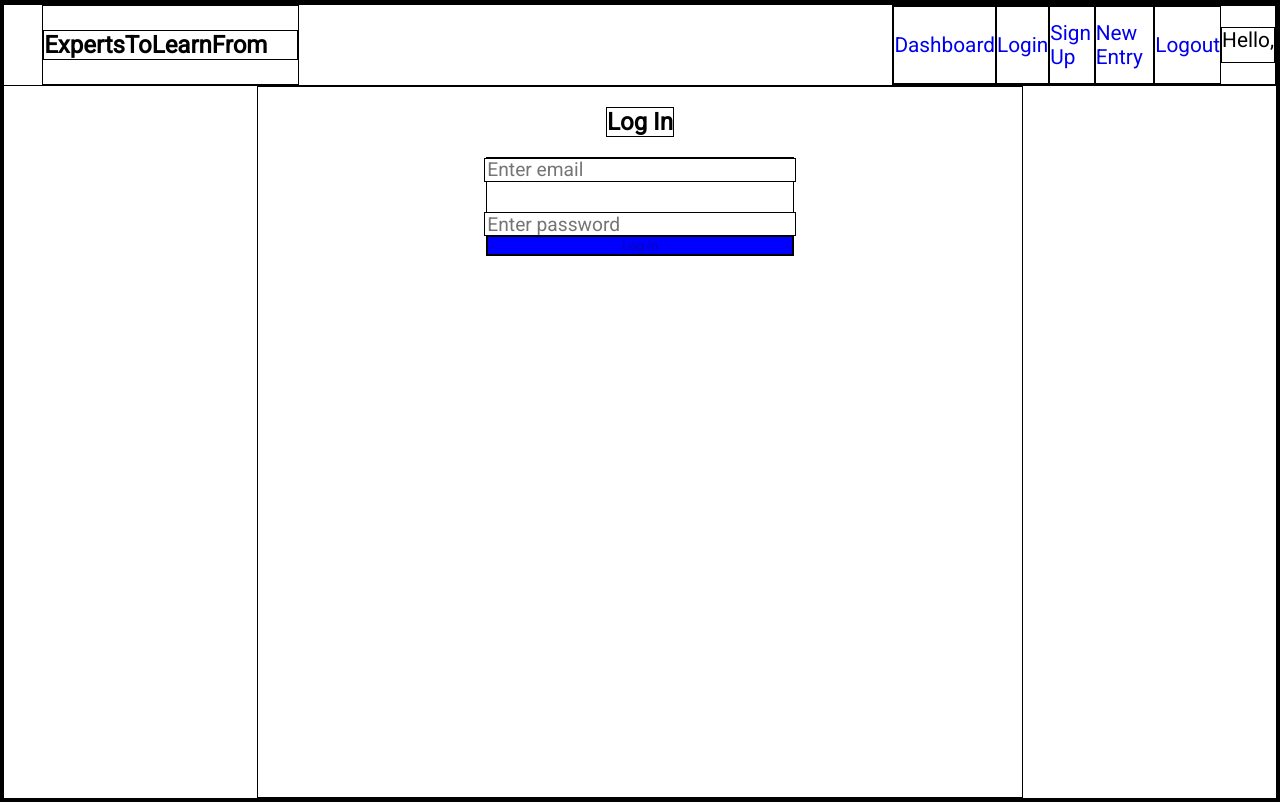
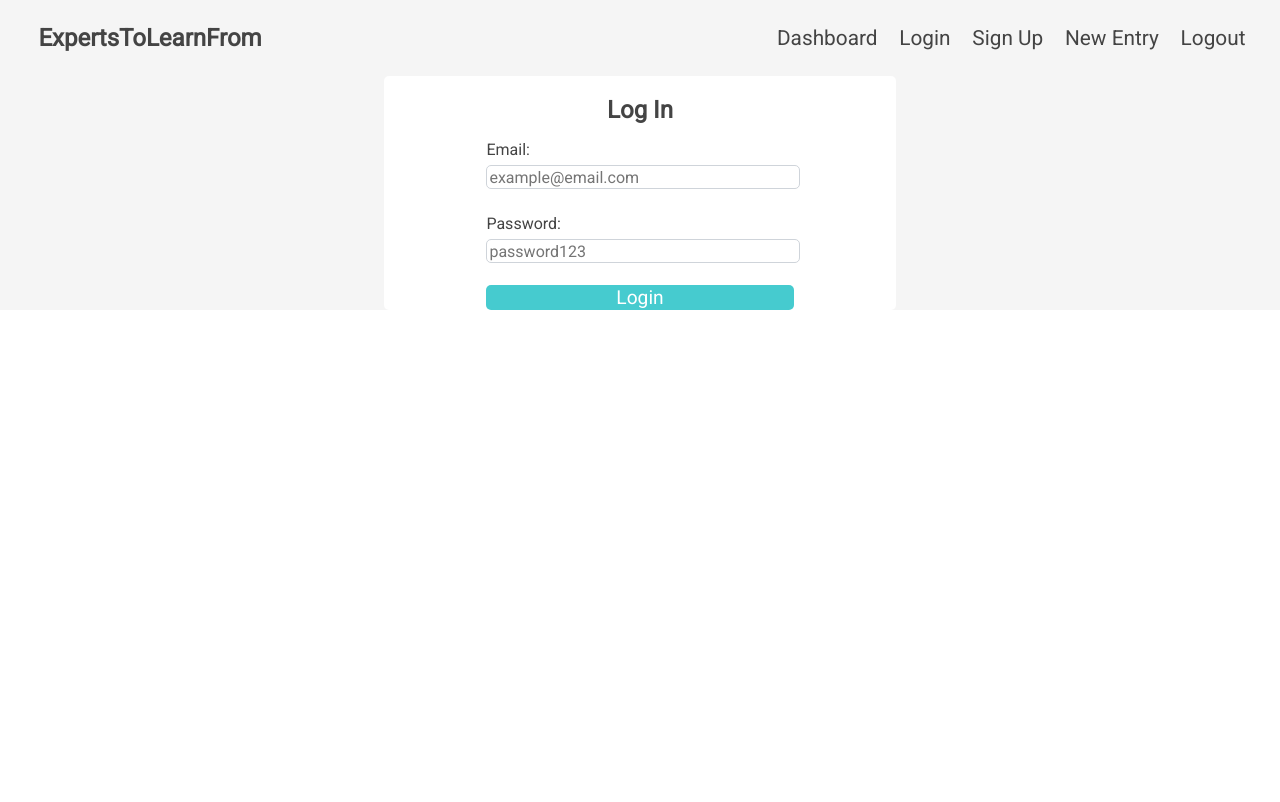
Before and after one commit to GoldenPedro/experts-to-learn-from, a React (Create React App) app: page /login in a window 1280 px wide. Built offline with nearby package versions, Linux system fonts and the light colour scheme.

Commit message:
css changes

```diff
--- a/src/App.css
+++ b/src/App.css
@@ -2,11 +2,14 @@
   display: flex;
   flex-direction: column;
   align-items: center;
+  background-color: #f5f5f5;
+  height: 100%;
 }
 
 * {
   font-family: 'Roboto', sans-serif;
-  border: 1px solid black;
+  /* border: 1px solid black; */
+  color: #444444;
 }
 
 
@@ -24,6 +27,7 @@
   flex-direction: row;
   justify-content: space-between;
   width: 100%;
+  /* position: absolute; */
 }
 
 .logo {
@@ -35,10 +39,15 @@
   font-size: 1.5rem;
 }
 
+.logo a {
+  text-decoration: none;
+}
+
 .nav-links {
-  width: 30%;
+  width: 40%;
+  padding: 1%;
   display: flex;
-  justify-content: space-around;
+  justify-content: space-evenly;
   font-size: 1.3rem;
 }
 
@@ -55,37 +64,145 @@
 /* ======= LOGIN PAGE ======= */
 
 .login-container {
-  width: 60%;
-  height: 88.8vh;
+  width: 40%;
+  height: 50%;
   display: flex;
   flex-direction: column;
   align-items: center;
+  background-color: white;
+  border-radius: 5px;
+}
+
+.login-container h2 {
+  margin-bottom: 0%;
 }
 
 .input-container {
   display: flex;
   flex-direction: column;
   align-items: center;
-  width: 40%;
+  width: 60%;
 }
 
 .input-container input {
   height: 20px;
   width: 100%;
-  font-size: 1.2rem;
+  font-size: 1rem;
+  border: 1px solid #CFD4DA;
+  border-radius: 5px;
 }
 
-#error-text {
-  margin-bottom: -5%;
+.input-container p {
+  margin-bottom: 2%;
 }
 
-#password-input {
-  margin-top: 10%;
+.email-container {
+  width: 100%;
+  height: 50%;
+  margin-bottom: 3%;
+}
+
+.password-container {
+  width: 100%;
+}
+
+.errors{
+  display: flex;
+  flex-direction: column;
+  align-items: left;
+  width: 100%;
+  margin-bottom: -3%;
+  font-size: .8rem;
+  color: rgb(255, 83, 83);
+}
+
+.errors p {
+  color:rgb(255, 83, 83);
+  padding: 1%;
+  margin-top: 0%;
 }
 
 .input-container button {
   width: 100%;
-  background-color: blue;
+  font-size: 1.2rem;
+  background: #46cbcf;
+  border: none;
+  border-radius: 5px;
+  margin-top: 10%;
+  cursor: pointer;
+  transition: all 0.5s;
+}
+
+.login-button span {
+  cursor: pointer;
+  display: inline-block;
+  position: relative;
+  transition: 0.5s;
+  color: white;
+}
+
+.login-button span:after {
+  content: '\00bb';
+  position: absolute;
+  opacity: 0;
+  top: 0;
+  right: -20px;
+  transition: 0.5s;
+}
+
+.login-button:hover span {
+  padding-right: 25px;
+}
+
+.login-button:hover span:after {
+  opacity: 1;
+  right: 0;
+}
+
+/* ======= SIGN UP PAGE ======= */
+
+.signup-container {
+  width: 40%;
+  height: 60%;
+  display: flex;
+  flex-direction: column;
+  align-items: center;
+  border-radius: 5px;
+  background-color: white;
+}
+
+.signup-container h2 {
+  margin-bottom: 0%;
+}
+
+.username-container {
+  width: 100%;
+}
+
+.signup-button span {
+  cursor: pointer;
+  display: inline-block;
+  position: relative;
+  transition: 0.5s;
+  color: white;
+}
+
+.signup-button span:after {
+  content: '\00bb';
+  position: absolute;
+  opacity: 0;
+  top: 0;
+  right: -20px;
+  transition: 0.5s;
+}
+
+.signup-button:hover span {
+  padding-right: 25px;
+}
+
+.signup-button:hover span:after {
+  opacity: 1;
+  right: 0;
 }
 
 
@@ -96,15 +213,14 @@
   justify-content: space-between;
   width: 90%;
   margin-bottom: 1.7%;
-  border: 1px solid #dedede;
+  border-radius: 5px;
+  background-color: white;
+  padding: .5%;
+  border: 1px solid transparent;
 }
 
 .expert:hover {
-  cursor: pointer;
-  transform: scale(1.005);
   border: 1px solid blue;
-  box-shadow: 0 10px 20px rgba(0,0,0,.12), 0 4px 8px rgba(0,0,0,.06);
-  -webkit-transition: transform .03s ease-in-out;
 }
 
 .expert-img-container {
@@ -120,11 +236,30 @@
 }
 
 .expert-name {
-  font-size: 1.3rem;
+  font-size: 1.6rem;
+  margin: 0 0;
+  padding: 1% 0;
+}
+
+.expert-name-link {
+  text-decoration: none;
 }
 
 .expert-text {
   width: 60%;
+  display: flex;
+  flex-direction: column;
+}
+
+.expert-socials {
+  display: flex;
+  white-space: nowrap;
+  padding: 1% 0;
+}
+
+.expert-youtubeChannel {
+  margin-left: 15%;
+  white-space: nowrap;
 }
 
 .expert-category-rating {
@@ -141,13 +276,17 @@
   align-items: center;
 }
 
-.expert-voting {
+.expert-card-voting {
   width: 50%;
   display: flex;
   flex-direction: column;
   align-items: center;
   justify-content: center;
-  font-size: 1.3rem;
+  font-size: 1.5rem;
+}
+
+.expert-card-voting p {
+  margin: 5% 0;
 }
 
 .upvote-icon {
--- a/src/Components/Expert/ExpertCard.js
+++ b/src/Components/Expert/ExpertCard.js
@@ -17,28 +17,28 @@ function ExpertCard(props) {
           <img className='expert-img' src="https://picsum.photos/400" alt='Expert'/>
         </div>
         <div  className='expert-text'>
-          <Link to={`/api/getexpert/${expert._id}`}>
+          <Link className='expert-name-link' to={`/api/getexpert/${expert._id}`}>
             <h4 className='expert-name'>{expert.name}</h4>
           </Link>
 
           <p className='expert-description'>{expert.descriptions[0].description}</p>
-          <a className='expert-twitter' href={expert.twitterLinks[0].twitterLink}>Twitter</a>
-          <a className='expert-youtubeChannel' href={expert.youtubeChannels[0].youtubeChannel}>YouTube</a>
+          <div className='expert-socials'>
+            <a className='expert-twitter' href={expert.twitterLinks[0].twitterLink}>{expert.twitterLinks[0].twitterLink}</a>
+            <a className='expert-youtubeChannel' href={expert.youtubeChannels[0].youtubeChannel}>{expert.youtubeChannels[0].youtubeChannel}</a>
+          </div>
         </div>
 
         <div className='expert-category-rating'>
           <div className='expert-category'>
             <p>{expert.categories[0].category}</p>
           </div>
-
-          <p className='expert-rating'>{expert.categories[0].rating}</p>
           {/* <div className='expert-voting'>
             <img className='upvote-icon' src={playSolid} alt='upvote' />
 
             <img className='downvote-icon' src={playSolid} alt='downvote' />
           </div> */}
 
-          <UpvoteDownVoteExpert expertid={expert._id} category={expert.categories[0].category} />
+          <UpvoteDownVoteExpert expertid={expert._id} category={expert.categories[0].category} rating={expert.categories[0].rating}/>
         </div>
     </div>
   );
--- a/src/Components/Expert/UpvoteDownVoteExpert.js
+++ b/src/Components/Expert/UpvoteDownVoteExpert.js
@@ -8,7 +8,7 @@ import playSolid from '../../Assets/playSolid.svg'
 let useridLocal = window.localStorage.getItem('userid')
 
 const UpvoteDownVoteExpert = (props) =>{
-const {expertid, category, userinfo} = props
+const {expertid, category, rating, userinfo} = props
 
 const defaultUpvoteInfo = {
     expertid: expertid,
@@ -49,11 +49,10 @@ const downvote = () => {
 }
 
     return(
-            <div className="expert-detail-voting">
-                    <div className='expert-detail-voting'>
-                        <img className='upvote-icon' onClick={upvote} src={playSolid} alt='upvote' />
-                        <img className='downvote-icon' onClick={downvote} src={playSolid} alt='downvote' />
-                    </div>
+            <div className="expert-card-voting">
+                <img className='upvote-icon' onClick={upvote} src={playSolid} alt='upvote' />
+                <p>{rating}</p>
+                <img className='downvote-icon' onClick={downvote} src={playSolid} alt='downvote' />
             </div>
 
     )
--- a/src/Components/Login.js
+++ b/src/Components/Login.js
@@ -93,10 +93,18 @@ const Login = (props) => {
         <div className="login-container">
             <h2>Log In</h2>
             <form onSubmit={submit} className='input-container'>
-                <input value={formValues.email} onChange={handleChanges} placeholder='Enter email' name="email" type='email' />
+              <div className='email-container'>
+                <p>Email:</p>
+                <input value={formValues.email} onChange={handleChanges} placeholder='example@email.com' name="email" type='email' />
+              </div>
+              <div className='password-container'>
+                <p>Password:</p>
+                <input id='password-input' value={formValues.password} onChange={handleChanges} placeholder='password123' name="password" type='password' />
+              </div>
+              <div className='errors'>
                 {errors.email.length > 0 ? <p id='error-text' >{errors.email}</p> : null}
-                <input id='password-input' value={formValues.password} onChange={handleChanges} placeholder='Enter password' name="password" type='password' />
-                <button disabled={buttonDisabled}>Log in</button>
+              </div>
+              <button className='login-button' disabled={buttonDisabled}><span>Login</span></button>
             </form>
         </div>
       );
--- a/src/Components/Navbar.js
+++ b/src/Components/Navbar.js
@@ -14,7 +14,9 @@ function Navbar() {
   return (
     <div className="navbar">
       <div className='logo'>
-        <h3>ExpertsToLearnFrom</h3>
+        <Link to='/'>
+          <h3>ExpertsToLearnFrom</h3>
+        </Link>
       </div>
 
       <div className='nav-links'>
@@ -23,7 +25,7 @@ function Navbar() {
         <Link to='/sign-up' >Sign Up</Link>
         <Link to='/new-expert' >New Entry</Link>
         <a onClick={logout} href='/'>Logout </a>
-        <p>Hello, {username}</p>
+        {/* <p>Hello, {username}</p> */}
       </div>
 
     </div>
--- a/src/Components/Signup.js
+++ b/src/Components/Signup.js
@@ -92,22 +92,29 @@ function Login() {
       }, [formValues]);
 
     return (
-      <div className="login">
-          <form onSubmit={submit}>
-              <label>email:
-                  <input value={formValues.email} onChange={handleChanges} placeholder='Enter email' name="email" type='text' />
-              </label>
-              {errors.email.length > 0 ? <p>{errors.email}</p> : null}
-              <label>Username: &nbsp;
-                  <input value={formValues.username} onChange={handleChanges} placeholder='Enter username' name="username" type='username' />
-              </label>
-              {errors.username.length > 0 ? <p>{errors.username}</p> : null}
-              <label>Password:
-                  <input value={formValues.password} onChange={handleChanges} placeholder='Enter password' name="password" type='password' />
-                  <input value={formValues.passwordConfirmation} onChange={handleChanges} placeholder='Enter password' name="passwordConfirmation" type='password' />
-                  {errors.password.length > 0 ? <p>{errors.password}</p> : null}
-              </label>
-              <button disabled={buttonDisabled}>Log in</button>
+      <div className="signup-container">
+          <h2>Register</h2>
+          <form onSubmit={submit} className='input-container'>
+            <div className='email-container'>
+                <p>Email:</p>
+                <input value={formValues.email} onChange={handleChanges} placeholder='bob@gmail.com' name="email" type='text' />
+            </div>
+            <div className='username-container'>
+                <p>Username: </p>
+                <input value={formValues.username} onChange={handleChanges} placeholder='bob123' name="username" type='username' />
+            </div>
+            <div className='password-container'>
+                <p>Password:</p>
+                <input value={formValues.password} onChange={handleChanges} placeholder='password' name="password" type='password' />
+                <p>Confirm password:</p>
+                <input value={formValues.passwordConfirmation} onChange={handleChanges} placeholder='re-type password' name="passwordConfirmation" type='password' />
+            </div>
+            <div className='errors'>
+                {errors.email.length > 0 ? <p>{errors.email}</p> : null}
+                {errors.username.length > 0 ? <p>{errors.username}</p> : null}
+                {errors.password.length > 0 ? <p>{errors.password}</p> : null}
+            </div>
+              <button className='signup-button' disabled={buttonDisabled}><span>Sign up</span></button>
           </form>
       </div>
     );
```
